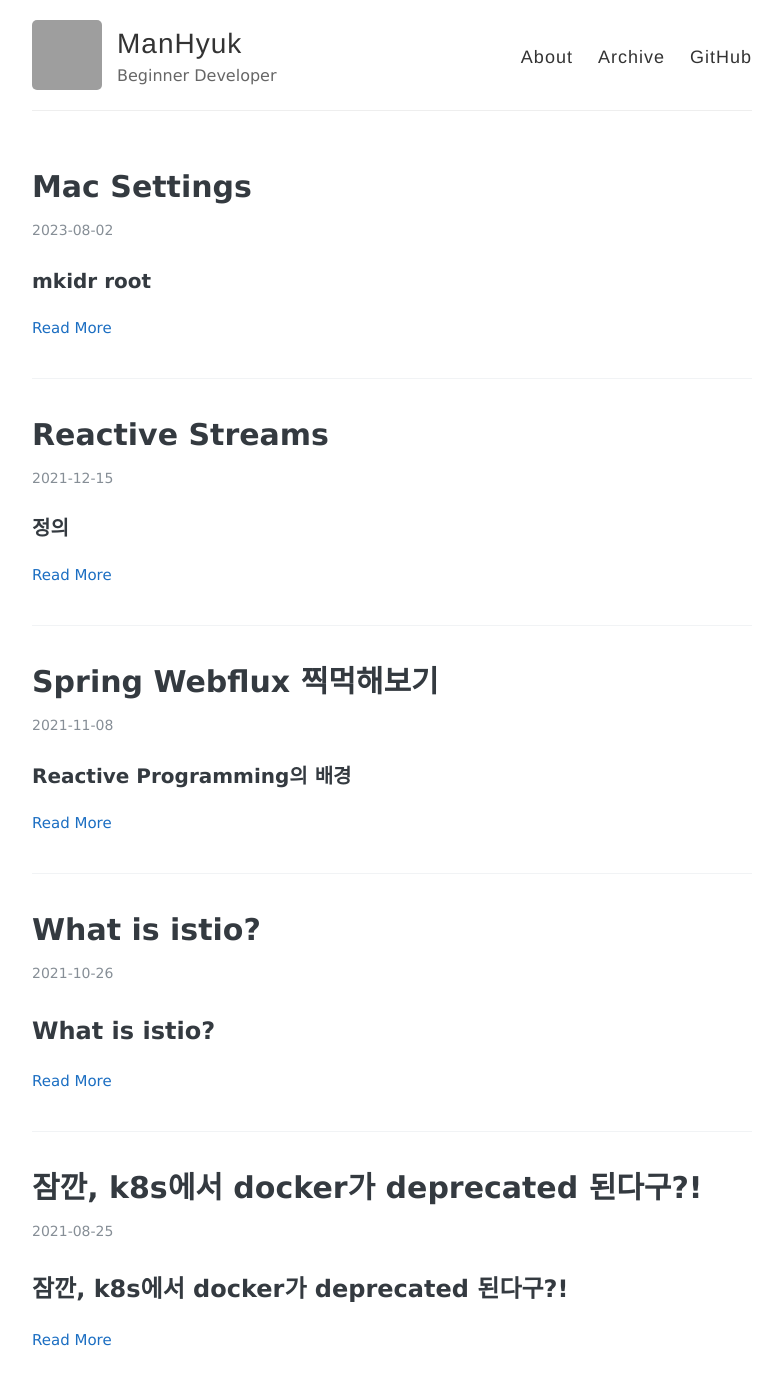
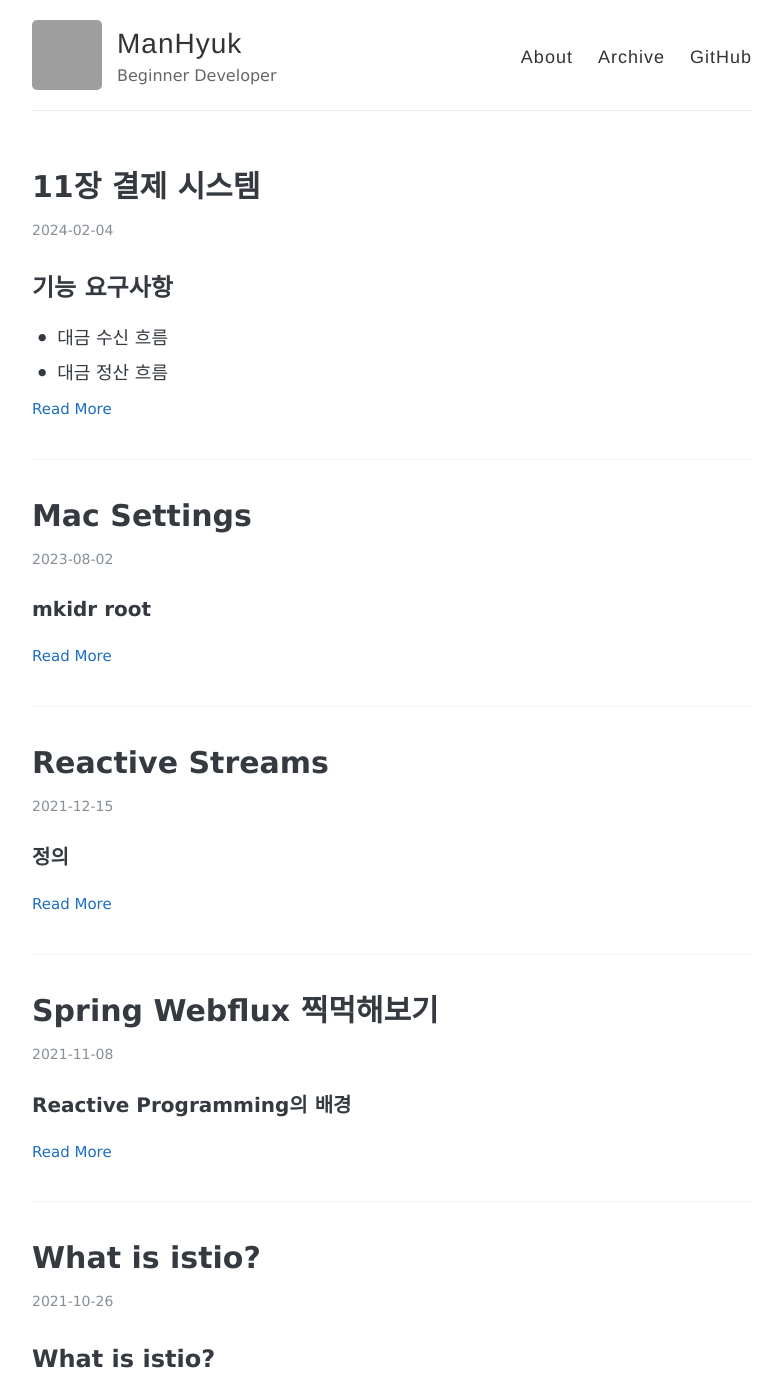
Before and after one commit to ManHyuk/ManHyuk.github.io, a Jekyll site: the page built from index.html, in a window 1280 px wide and 1400 px high. Shown: the whole window, without its empty margins (248-1031 px from the left). Built offline with Jekyll 4.4.1, drawn with Linux system fonts in a browser that asks for light colours; the list of posts is cut into pages by our own code; some of the changed lines change nothing that is shown; grey boxes are pictures that could not be loaded.

Commit message:
feat: draft

```diff
--- a/_includes/analytics.html
+++ b/_includes/analytics.html
@@ -12,13 +12,12 @@
 		  'title': '{{ page.title | replace: "'", "\\'" }}'
 		});
 	</script> -->
-	<!-- Google tag (gtag.js) -->
-	<script async src="https://www.googletagmanager.com/gtag/js?id=G-DLSDHSH0C1"></script>
-	<script>
-		window.dataLayer = window.dataLayer || [];
-		function gtag(){dataLayer.push(arguments);}
-		gtag('js', new Date());
-		gtag('config', 'G-DLSDHSH0C1');
-	</script>
+	<!-- Google Tag Manager -->
+	<script>(function(w,d,s,l,i){w[l]=w[l]||[];w[l].push({'gtm.start':
+	new Date().getTime(),event:'gtm.js'});var f=d.getElementsByTagName(s)[0],
+	j=d.createElement(s),dl=l!='dataLayer'?'&l='+l:'';j.async=true;j.src=
+	'https://www.googletagmanager.com/gtm.js?id='+i+dl;f.parentNode.insertBefore(j,f);
+	})(window,document,'script','dataLayer','GTM-W7C4XBCB');</script>
+	<!-- End Google Tag Manager -->
 	<!-- End Google Analytics -->
 {% endif %}
--- /dev/null
+++ b/_posts/2024-02-04-payments-system.md
@@ -0,0 +1,82 @@
+---
+layout: post
+title: "11장 결제 시스템"
+comments: true
+description: ""
+keywords: ""
+---
+
+
+
+## 기능 요구사항
+- 대금 수신 흐름
+- 대금 정산 흐름
+
+## 비기능 요구사항
+- 신뢰성 및 내결함성
+- 내부/외부 서비스 간의 조정 프로세스
+
+## 대략적인 규모 추정
+- 하루 100만건의 결제요청 -> 1,000,000 / 10^5초 = 초당 10건의 트랜젹선 = 10TPS
+
+
+
+### 대금 수신 및 정산 흐름
+
+![pay-overview](/images/payment-system/pg-overview.png)
+구매자 -> 신용카드 -> (대금 수신) -> 은행계좌 -> (대금 정산) -> 은행계좌 -> 판매자
+
+
+### 용어 정리
+
+#### 결제 서비스
+결제 서비스는 사용자로부터 결제 이벤트를 수락하고 결제 프로세스를 조율한다.
+이때 범죄 행위등을 평가하는 위험 점검후 통과한 결제만 처리한다.
+위험 확인은 3자 제공업체를 이용한다.
+
+
+
+#### 결제 실행자
+결제 실행자는 결제 서비스 공급자(psp) 를 통해 결제 주문을 하나 실행한다.
+하나의 결제 이벤트에는 여거 결제 주문이 포함될 수 있다.
+
+
+#### 결제 서비스 공급자
+
+![pay-overview](/images/payment-system/pg-main.png)
+PSP는 A 계정에서 B 계정으로 돈을 옮기는 역할을 담당..
+
+
+#### 카드 유형
+비자, 마스터카드, 디스커버리 등등...
+
+
+#### 원장
+원장(ledger) 결제 트랜잭션에 대한 금융 기록.
+사용자가 판매자에게 1달러를 결제하면 사용자로부터 1달러를 인출하고
+판매자에게 1달러를 지급하는 기록을 남김
+
+#### 지갑
+지갑에는 판매자의 계정 잔액을 기록.
+
+
+### 결제 서비스 API
+
+`POST /v1/payments`
+
+
+| field            	| description    	| type   	|
+|------------------	|-------------	    |--------	|
+| seller           	| 대금을 수령할 판매자	 | string 	|
+| amount           	| 주문 대금            | string 	|
+| currency         	| 사용된 통화 단위       	| string 	|
+| payment_order_id 	| 주문 식별 전역 고유 ID   	| string 	|
+
+
+`payment_order_id` 는 전역적(globally)으로 고유한 값이다
+이 값은 중복제거 ID로 사용되며 멱등 키라고도 한다
+
+`amount`의 경우 데이터 타입이 double이 아닌 string 임에 주의할것
+
+프로토콜, 소프트웨어, 하드웨어에 따라 직렬/역직렬화 시에 의도치않게 값이 반올림 될 수 있고
+숫자가 매우 클 수도, 매우 작을 수도 있어 string 으로 저장한다.
```
Also changed, not shown: images/payment-system/pg-main.png (added), images/payment-system/pg-overview.png (added).
